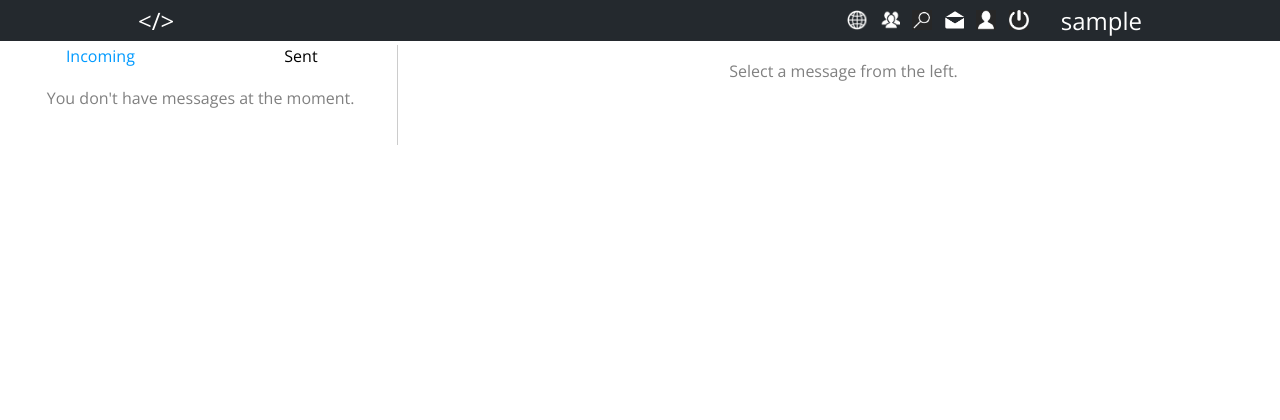
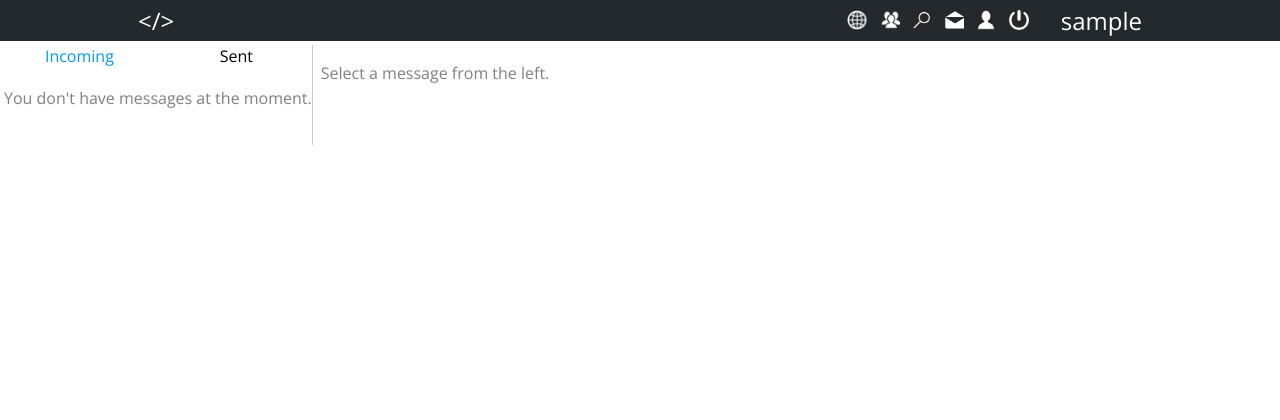
Before and after one commit to MVirdis/CodePortal, a PHP site: page /php/mail.php in a window 1280 px wide. Shown: the top 420 px of the page. Run offline with PHP 8.4, Linux system fonts and the light colour scheme; the visitor is signed in with stand-in values (Sample User, id 1); data comes from the database, SQL or seed files in the repository.

Commit message:
Cambia le width dei contenitori principali della pagina email

```diff
--- a/style/mail.css
+++ b/style/mail.css
@@ -26,9 +26,9 @@ section {
 
 .list {
 	float: left;
-	width: 31%;
 	border-right: 1px solid #CCCCCC;
 	min-height: 100px;
+	max-width: 380px;
 	text-align: center;
 }
 
@@ -51,8 +51,8 @@ section {
 }
 
 .mail_content {
-	float: right;
-	width: 68%;
+	display: inline-block;
+	padding: 2px 8px;
 }
 
 .comunication {
@@ -68,7 +68,7 @@ section {
 	overflow: hidden;
 	min-height: 35px;
 	border-bottom: 1px solid #CCCCCC;
-	padding: 2px;
+	padding: 2px 8px;
 	cursor: pointer;
 	background-color: #EFEFEF;
 }
```
